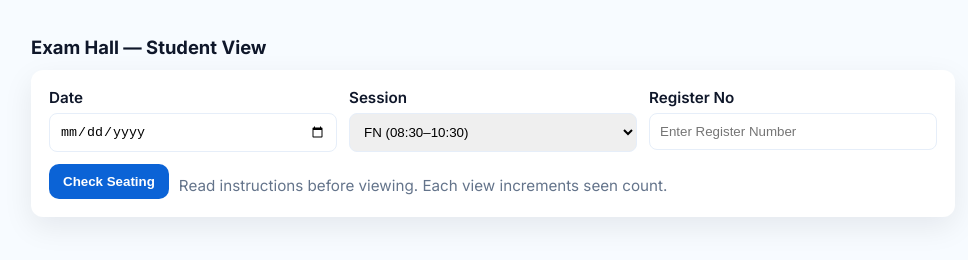
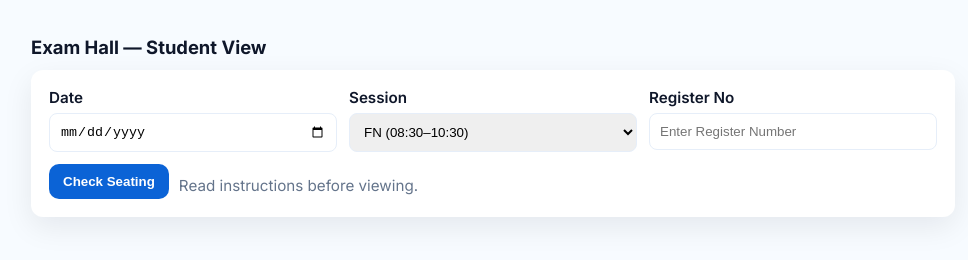
Before and after one commit to AlwynRajivS/Hall-Plan-View-V1, a plain HTML site: page student.html in a window 1280 px wide. Shown: the whole page, without its empty margins (147-1115 px from the left). Drawn offline with Linux system fonts and the light colour scheme.

Commit message:
Update student.html

```diff
--- a/student.html
+++ b/student.html
@@ -221,7 +221,7 @@
 
     <div style="display:flex;gap:10px;margin-top:12px;align-items:center">
       <button class="primary" id="viewBtn" onclick="showInstructions()">Check Seating</button>
-      <div class="notice">Read instructions before viewing. Each view increments seen count.</div>
+      <div class="notice">Read instructions before viewing.</div>
     </div>
 
     <!-- Result -->
```
